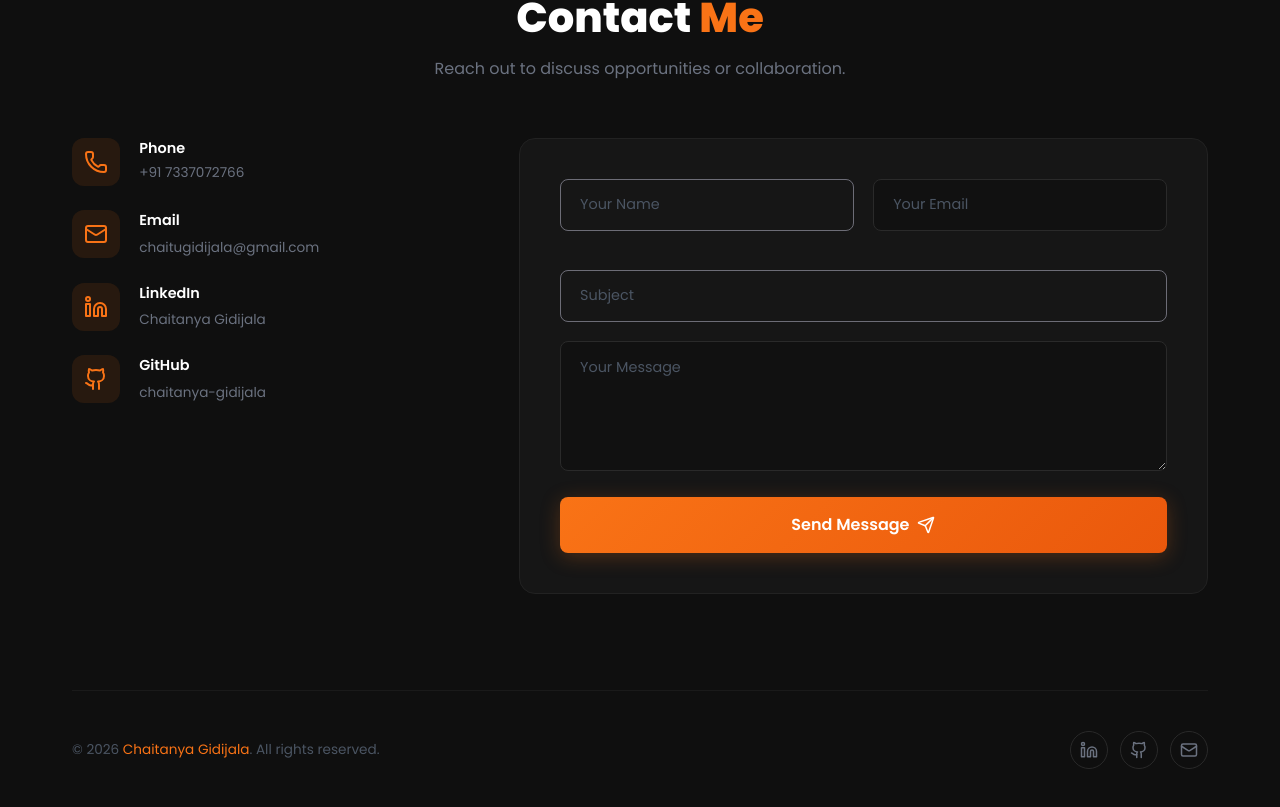
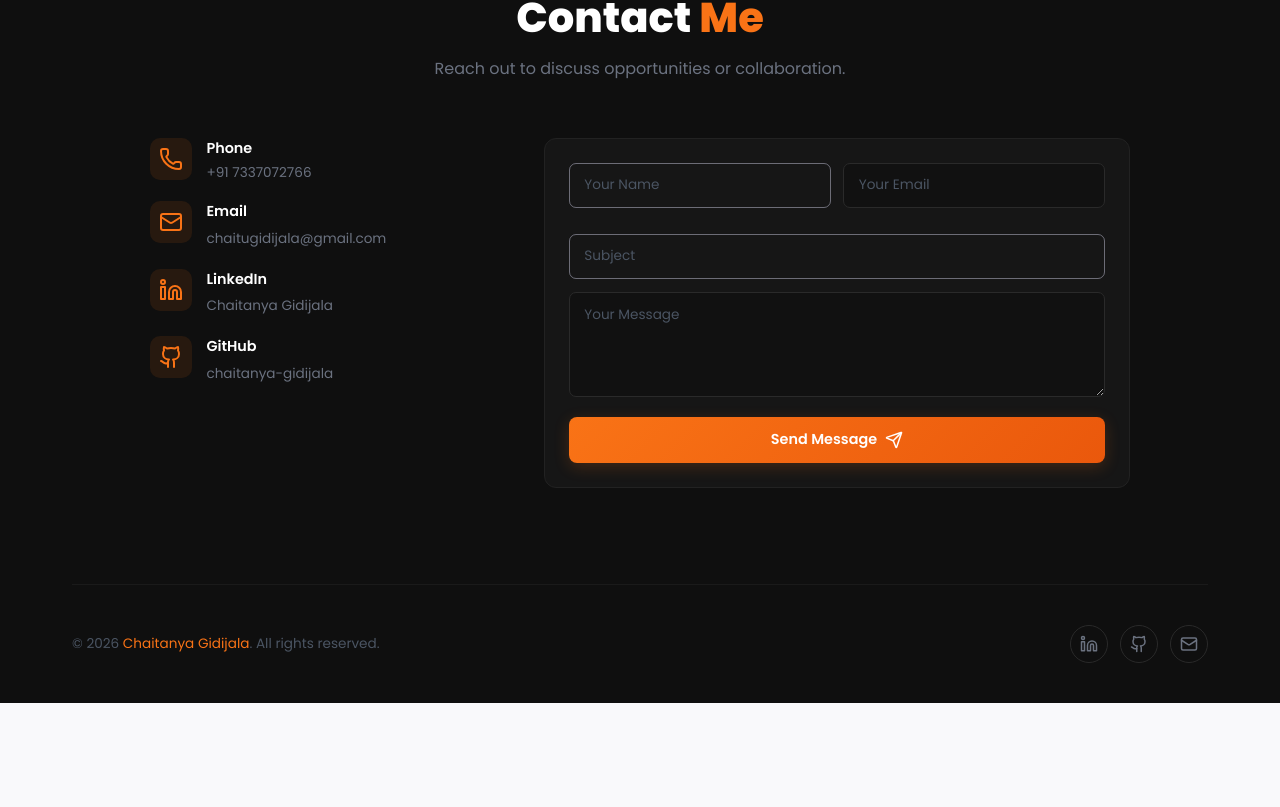
Before and after one commit to Chaitanya-Gidijala/chaitanya-tech-world-frontend, a React (Vite) app: page /portfolio in a window 1280 px wide. Shown: the part 4766-5573 px from the top of the page. After the commit the page ends 5469 px from the top, so only its background shows below. Built offline with nearby package versions, Linux system fonts and the light colour scheme; no server answers; a web font is replaced by a local one.

Commit message:
refine portfolio contact form

```diff
--- a/src/features/portfolio-v2/PortfolioV2Page.css
+++ b/src/features/portfolio-v2/PortfolioV2Page.css
@@ -958,25 +958,27 @@ html { scroll-behavior: smooth; }
    ========================================= */
 .portv2-contact-wrapper {
   display: grid;
-  grid-template-columns: 1fr 1.8fr;
-  gap: 4rem;
+  grid-template-columns: minmax(230px, 0.7fr) minmax(0, 1.2fr);
+  max-width: 980px;
+  margin: 0 auto;
+  gap: 3.25rem;
   align-items: start;
 }
 
 .portv2-contact-info-list {
   display: flex;
   flex-direction: column;
-  gap: 1.5rem;
+  gap: 1.15rem;
 }
 
 .portv2-contact-item {
   display: flex;
   align-items: flex-start;
-  gap: 1.2rem;
+  gap: 0.9rem;
 }
 .portv2-contact-icon {
-  width: 48px; height: 48px;
-  border-radius: 12px;
+  width: 42px; height: 42px;
+  border-radius: 10px;
   background: rgba(249,115,22,0.1);
   color: #f97316;
   display: flex;
@@ -1009,28 +1011,28 @@ html { scroll-behavior: smooth; }
 .portv2-contact-form {
   background: #161616;
   border: 1px solid #222;
-  border-radius: 16px;
-  padding: 2.5rem;
+  border-radius: 12px;
+  padding: 1.5rem;
 }
 
 .portv2-form-row {
   display: grid;
   grid-template-columns: 1fr 1fr;
-  gap: 1.2rem;
-  margin-bottom: 1.2rem;
+  gap: 0.8rem;
+  margin-bottom: 0.8rem;
 }
 
-.portv2-form-group { margin-bottom: 1.2rem; }
+.portv2-form-group { margin-bottom: 0.8rem; }
 
 .portv2-input, .portv2-textarea {
   width: 100%;
-  padding: 0.9rem 1.2rem;
+  padding: 0.72rem 0.9rem;
   background: #111;
   border: 1px solid #2a2a2a;
-  border-radius: 8px;
+  border-radius: 7px;
   color: #fff;
   font-family: inherit;
-  font-size: 0.9rem;
+  font-size: 0.85rem;
   transition: border-color 0.3s, box-shadow 0.3s;
   outline: none;
 }
@@ -1041,18 +1043,19 @@ html { scroll-behavior: smooth; }
 }
 .portv2-textarea {
   resize: vertical;
-  min-height: 130px;
+  min-height: 105px;
 }
 
 .portv2-btn-submit {
   width: 100%;
-  padding: 1rem;
+  min-height: 46px;
+  padding: 0.72rem 1rem;
   background: linear-gradient(135deg, #f97316, #ea580c);
   border: none;
   border-radius: 8px;
   color: #fff;
   font-family: inherit;
-  font-size: 1rem;
+  font-size: 0.9rem;
   font-weight: 600;
   cursor: pointer;
   transition: transform 0.2s, box-shadow 0.3s;
@@ -1060,7 +1063,7 @@ html { scroll-behavior: smooth; }
   align-items: center;
   justify-content: center;
   gap: 0.5rem;
-  box-shadow: 0 4px 20px rgba(249,115,22,0.25);
+  box-shadow: 0 4px 16px rgba(249,115,22,0.2);
 }
 .portv2-btn-submit:hover {
   transform: translateY(-2px);
```
